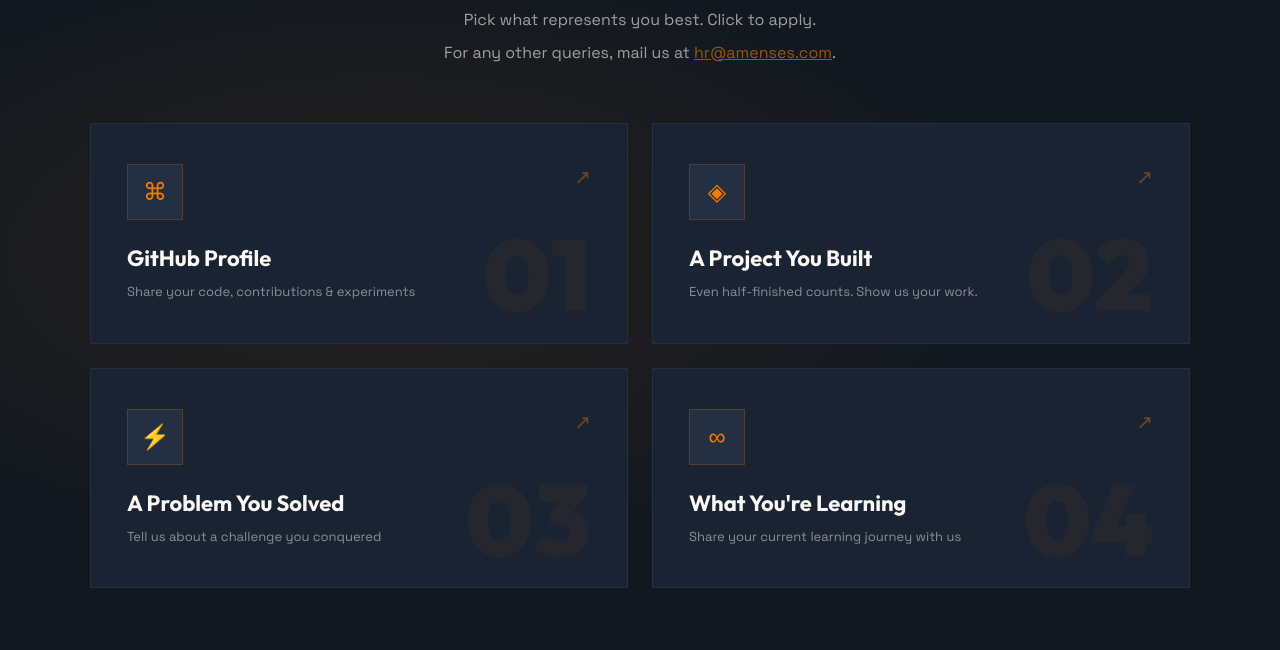
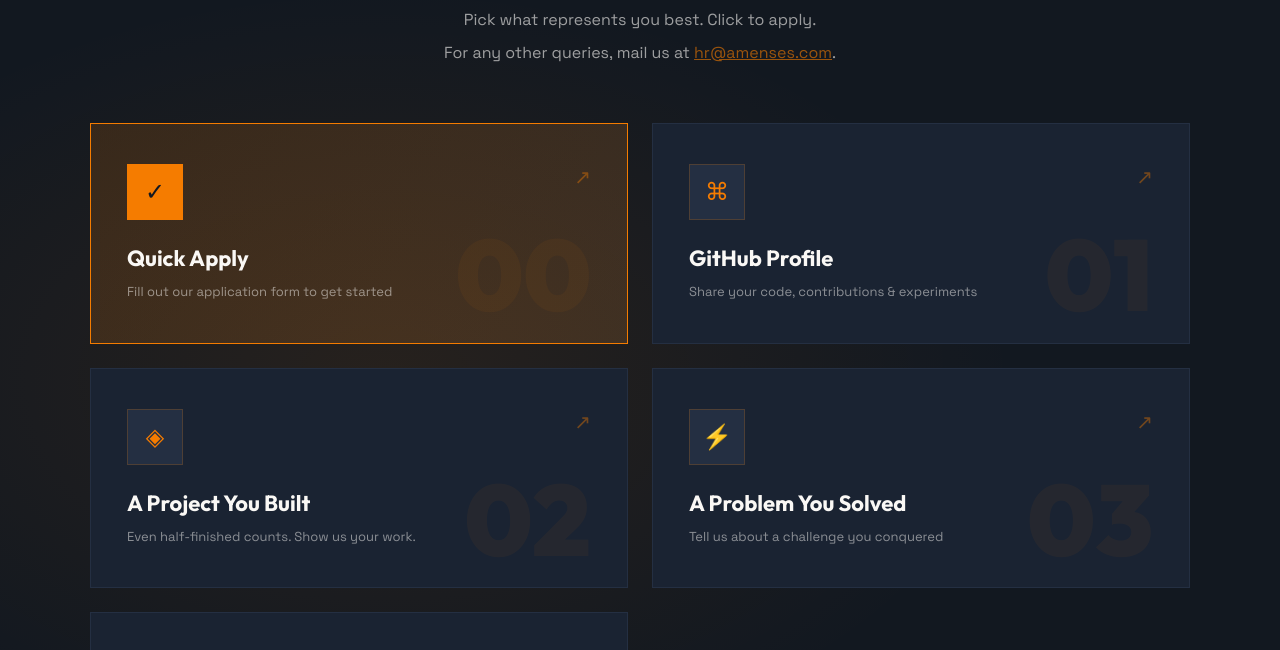
Before and after one commit to amenses/amenses-careers, a plain HTML site: page internships-pogramme/index.html in a window 1280 px wide. Shown: the part 4922-5572 px from the top of the page. Drawn offline with Linux system fonts and the light colour scheme.

Commit message:
Added form links

```diff
--- a/internships-pogramme/index.html
+++ b/internships-pogramme/index.html
@@ -2210,6 +2210,28 @@
 
         <div class="cta-grid">
           <a
+            href="https://forms.gle/KRec9DzeahBoBWVRA"
+            target="_blank"
+            rel="noopener noreferrer"
+            class="cta-card"
+            style="background: linear-gradient(135deg, rgba(245, 124, 0, 0.15) 0%, rgba(255, 157, 61, 0.15) 100%); border-color: var(--orange);"
+          >
+            <div class="cta-card-inner">
+              <div class="cta-card-header">
+                <div class="cta-card-icon" style="background: var(--orange); color: var(--navy);">✓</div>
+                <span class="cta-card-arrow">↗</span>
+              </div>
+              <div class="cta-card-content">
+                <span class="cta-card-number">00</span>
+                <h3 class="cta-card-title">Quick Apply</h3>
+                <p class="cta-card-desc">
+                  Fill out our application form to get started
+                </p>
+              </div>
+            </div>
+          </a>
+
+          <a
             href="mailto:hr@amenses.com?subject=Internship%20Application%20—%20My%20GitHub%20Profile&body=Hi%20Amenses%20Innovation%20Team%2C%0A%0AI'm%20excited%20to%20apply%20for%20the%20Software%20Development%20Intern%20position%20in%20Indore!%0A%0AHere's%20my%20GitHub%20profile%3A%20%5BPaste%20your%20GitHub%20URL%5D%0A%0ARepositories%20I'm%20proud%20of%3A%0A•%20%5BRepo%20name%5D%20—%20%5BWhat%20it%20does%5D%0A•%20%5BRepo%20name%5D%20—%20%5BWhat%20it%20does%5D%0A%0AWhat%20excites%20me%20about%20coding%3A%0A%5BShare%20your%20passion%5D%0A%0ALooking%20forward%20to%20building%20together!%0A%0A%5BYour%20Name%5D"
             class="cta-card"
           >
```
Also changed, not shown: software-engineer-associate/index.html (+21 -0 lines), 1 other file.
